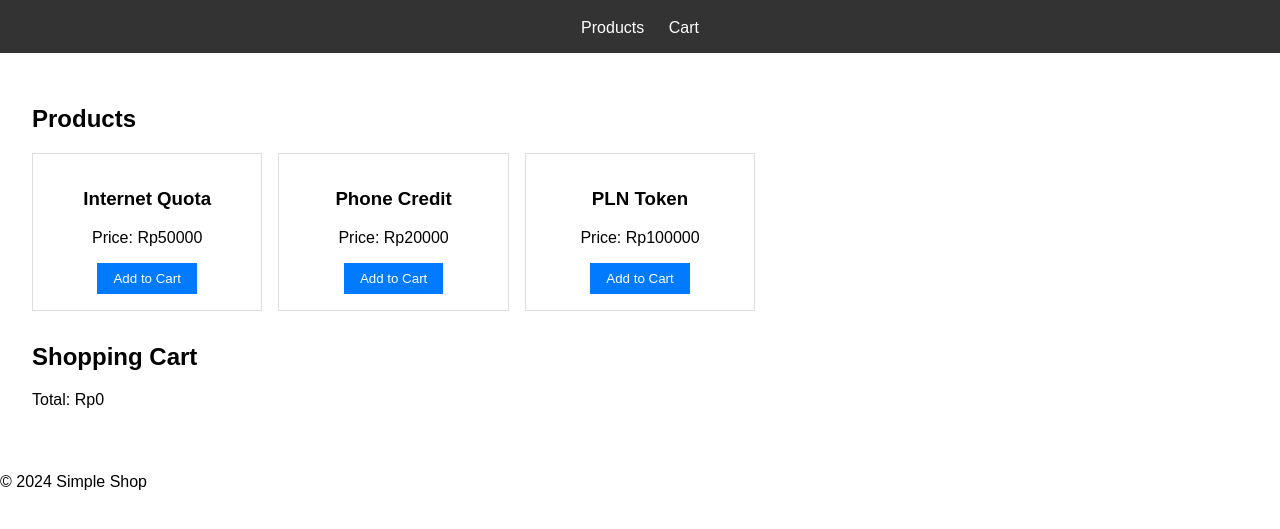
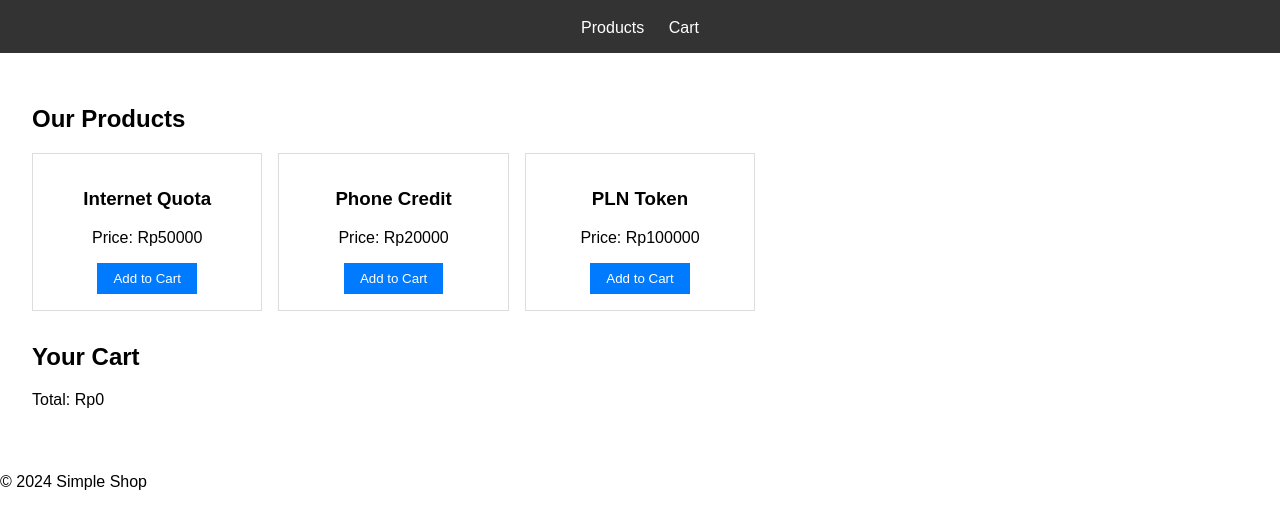
Before and after one commit to Zallhosting/webclone.github.io, a plain HTML site: page index.html in a window 1280 px wide. Shown: the part 77-606 px from the top of the page. Drawn offline with Linux system fonts and the light colour scheme.

Commit message:
Update index.html

```diff
--- a/index.html
+++ b/index.html
@@ -16,15 +16,15 @@
   </header>
   <main>
     <section id="products">
-      <h2>Products</h2>
+      <h2>Our Products</h2>
       <div id="product-list">
-        <!-- Products will be dynamically loaded -->
+        <!-- Products will be dynamically loaded here -->
       </div>
     </section>
     <section id="cart">
-      <h2>Shopping Cart</h2>
+      <h2>Your Cart</h2>
       <ul id="cart-items">
-        <!-- Cart items will be added here -->
+        <!-- Cart items will appear here -->
       </ul>
       <p id="total-price">Total: Rp0</p>
     </section>
```
